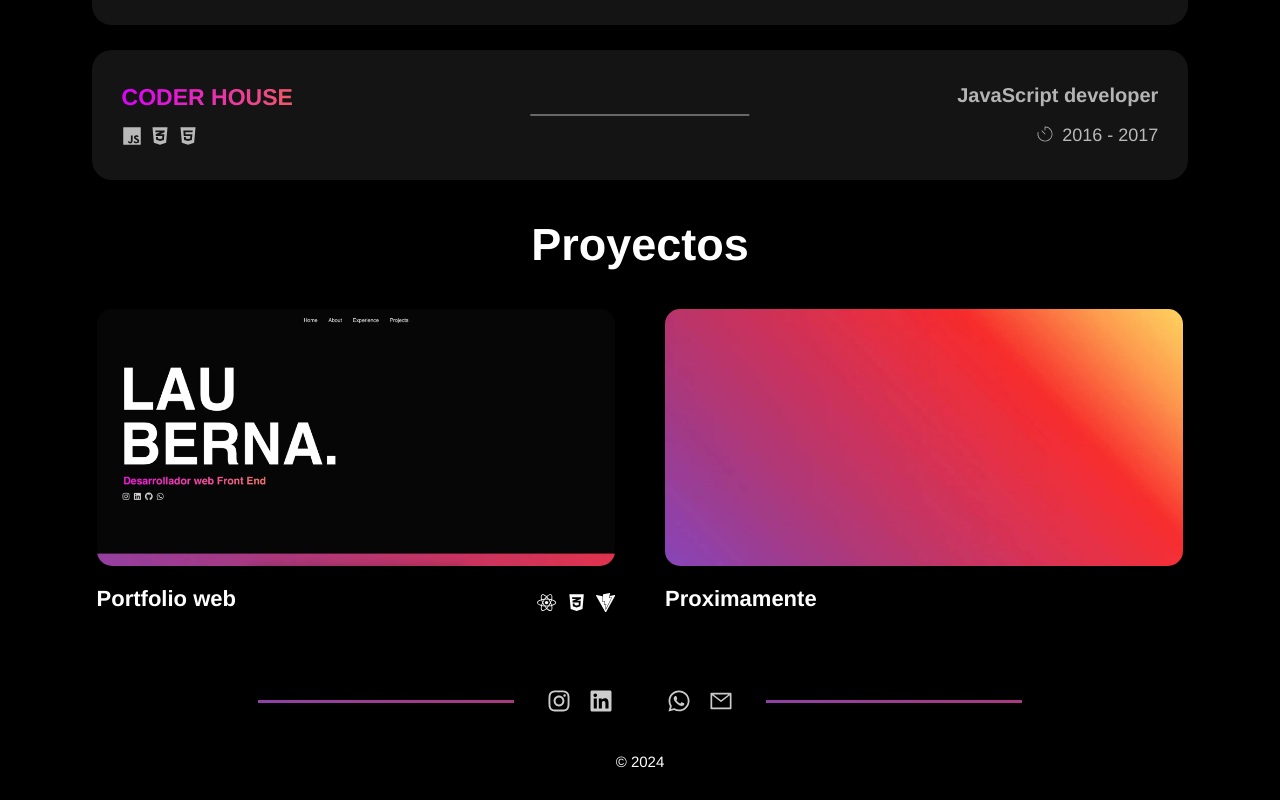
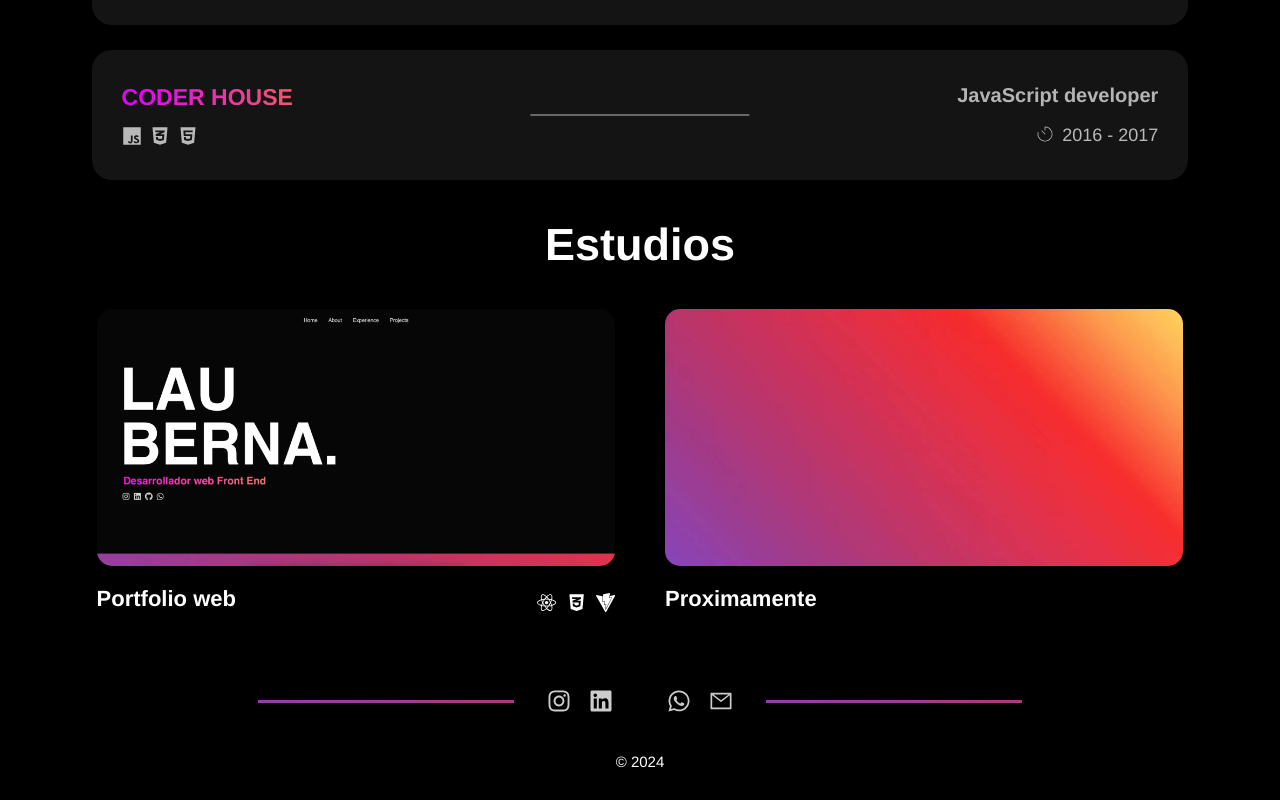
Before and after one commit to lauberna/portfolioWeb-, a React (Vite) app: page / in a window 1280 px wide. Shown: the part 2209-3009 px from the top of the page. Built offline with nearby package versions, Linux system fonts and the light colour scheme; some icons are missing.

Commit message:
estudios

```diff
--- a/src/sections/Projects.jsx
+++ b/src/sections/Projects.jsx
@@ -29,7 +29,7 @@ const Projects = () => {
   ];
   return (
     <section className="projects">
-      <h2 className="project-tit">Proyectos</h2>
+      <h2 className="project-tit">Estudios</h2>
       <div className="contenedor">
         {projects.map((project) => (
           <a
```
